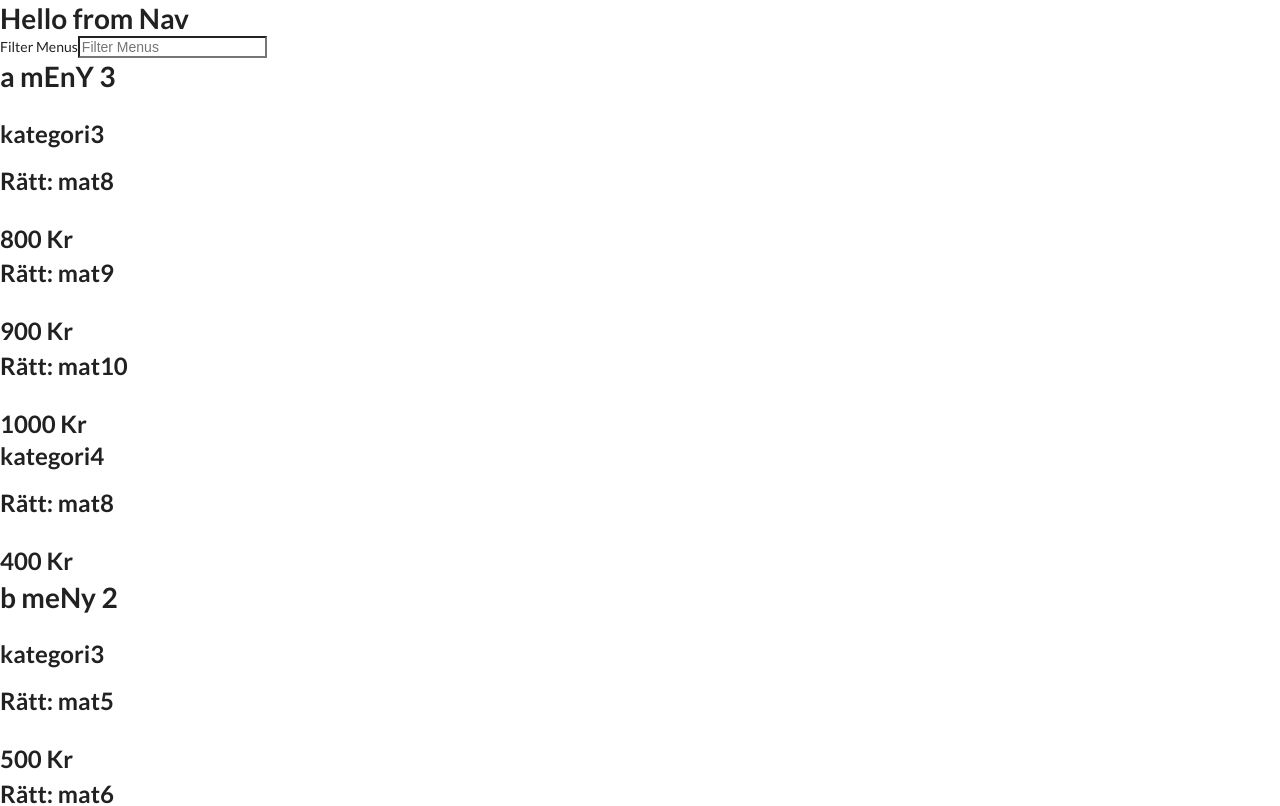
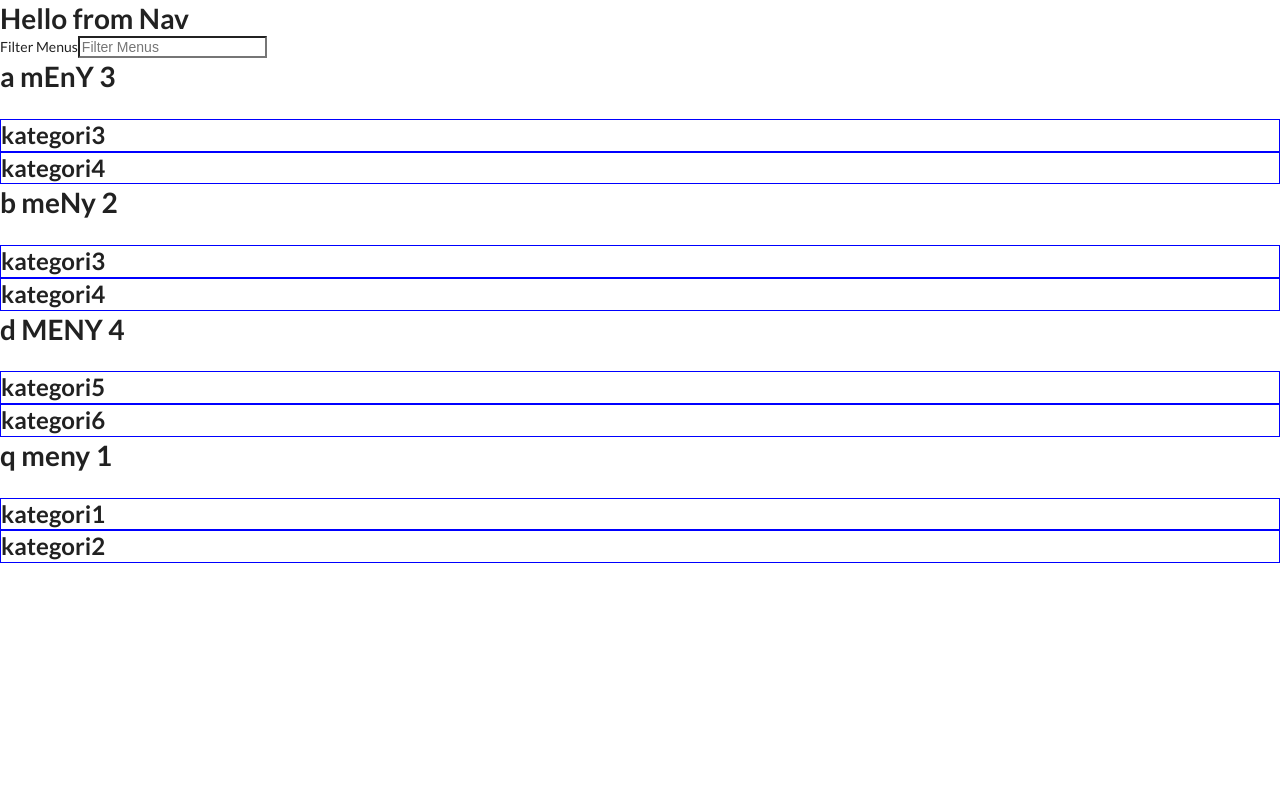
Before and after one commit to wongprom/Q-assign, a React (Create React App) app: page / in a window 1280 px wide. Shown: the top 806 px of the page. Built offline with nearby package versions, Linux system fonts and the light colour scheme.

Commit message:
Added functionality to toggle category on click.

```diff
--- a/src/components/Category.js
+++ b/src/components/Category.js
@@ -1,19 +1,33 @@
-import React from 'react';
+import React, { useState } from 'react';
 
 const Category = ({ categorys }) => {
   console.log(categorys);
+  let [showCategory, setShowCategory] = useState(false);
 
   return (
-    <div>
+    <div
+      style={{ border: '1px solid blue' }}
+      onClick={() => setShowCategory((showCategory = !showCategory))}
+    >
       <h2>{categorys.name}</h2>
-      {categorys.products.map((product) => {
+      {showCategory &&
+        categorys.products.map((product) => {
+          return (
+            <div>
+              <p> Rätt: {product.name}</p>
+              <p>{product.price} Kr </p>
+            </div>
+          );
+        })}
+
+      {/* {categorys.products.map((product) => {
         return (
           <div>
             <p> Rätt: {product.name}</p>
             <p>{product.price} Kr </p>
           </div>
         );
-      })}
+      })} */}
     </div>
   );
 };
```
